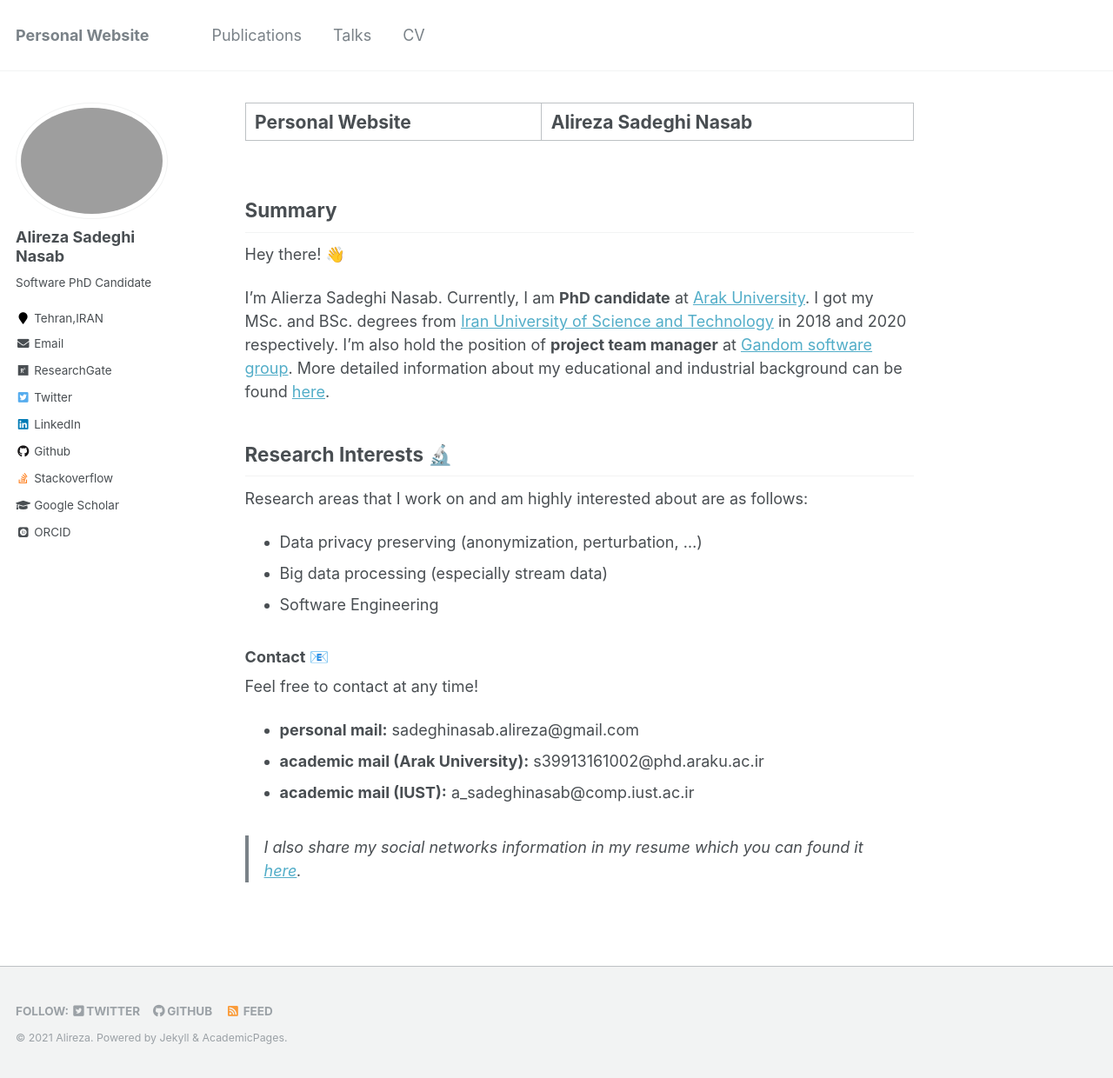
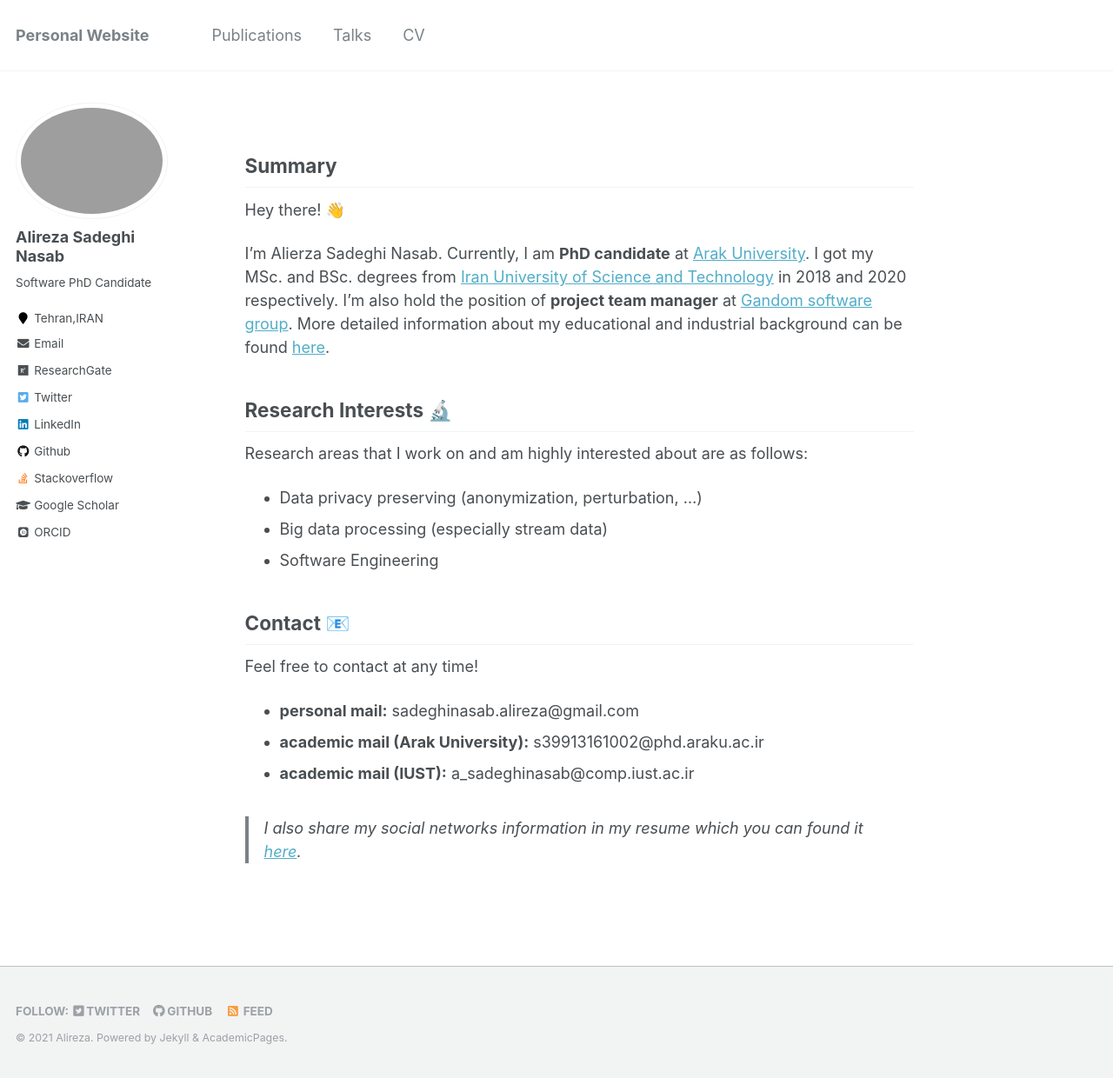
Before and after one commit to AlirezaSN/AlirezaSN.github.io, a Jekyll site: the page built from _pages/about.md, in a window 1280 px wide and 1240 px high. Shown: the whole window at 87% size. Built offline with Jekyll 4.4.1, drawn with Linux system fonts in a browser that asks for light colours; some web fonts are replaced.

```diff
--- a/_includes/head/custom.html
+++ b/_includes/head/custom.html
@@ -17,7 +17,7 @@
 <link rel="icon" type="image/png" href="{{ base_path }}/images/favicon-16x16.png?v=M44lzPylqQ" sizes="16x16">
 <link rel="manifest" href="{{ base_path }}/images/manifest.json?v=M44lzPylqQ">
 <link rel="mask-icon" href="{{ base_path }}/images/site-logo.png?v=M44lzPylqQ" color="#000000">
-<link rel="shortcut icon" href="/images/site-logo.png?v=M44lzPylqQ">
+<link rel="shortcut icon" href="/images/favicon.ico?v=M44lzPylqQ">
 <meta name="msapplication-TileColor" content="#000000">
 <meta name="msapplication-TileImage" content="{{ base_path }}/images/site-logo.png?v=M44lzPylqQ">
 <meta name="msapplication-config" content="{{ base_path }}/images/browserconfig.xml?v=M44lzPylqQ">
--- a/_pages/about.md
+++ b/_pages/about.md
@@ -1,6 +1,6 @@
 ---
 permalink: /
-title: "Personal Website | Alireza Sadeghi Nasab"
+title: ""
 excerpt: "About me"
 author_profile: true
 redirect_from:
@@ -22,7 +22,7 @@ Research areas that I work on and am highly interested about are as follows:
 * Big data processing (especially stream data)
 * Software Engineering
 
-### Contact 📧
+## Contact 📧
 
 Feel free to contact at any time!
 
```
Also changed, not shown: images/favicon.ico (added).
